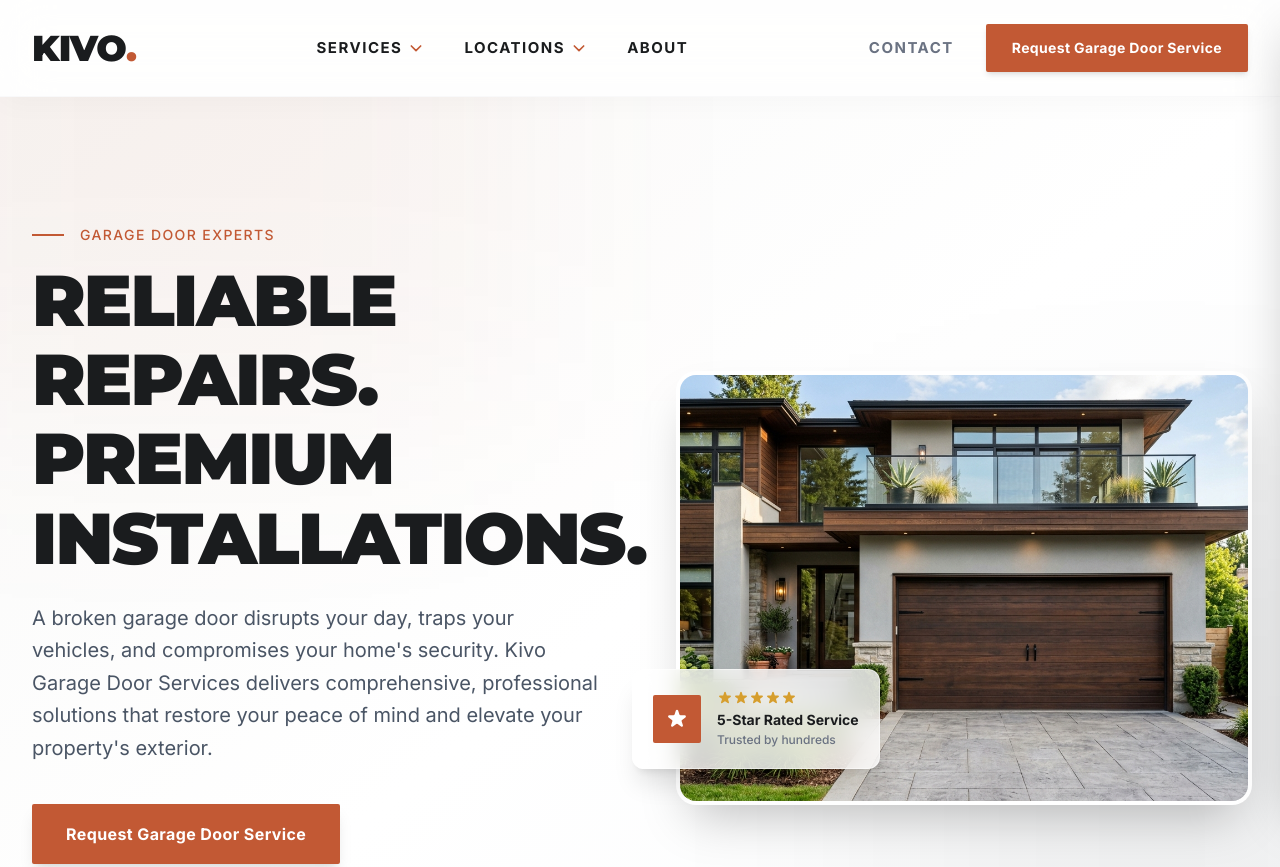
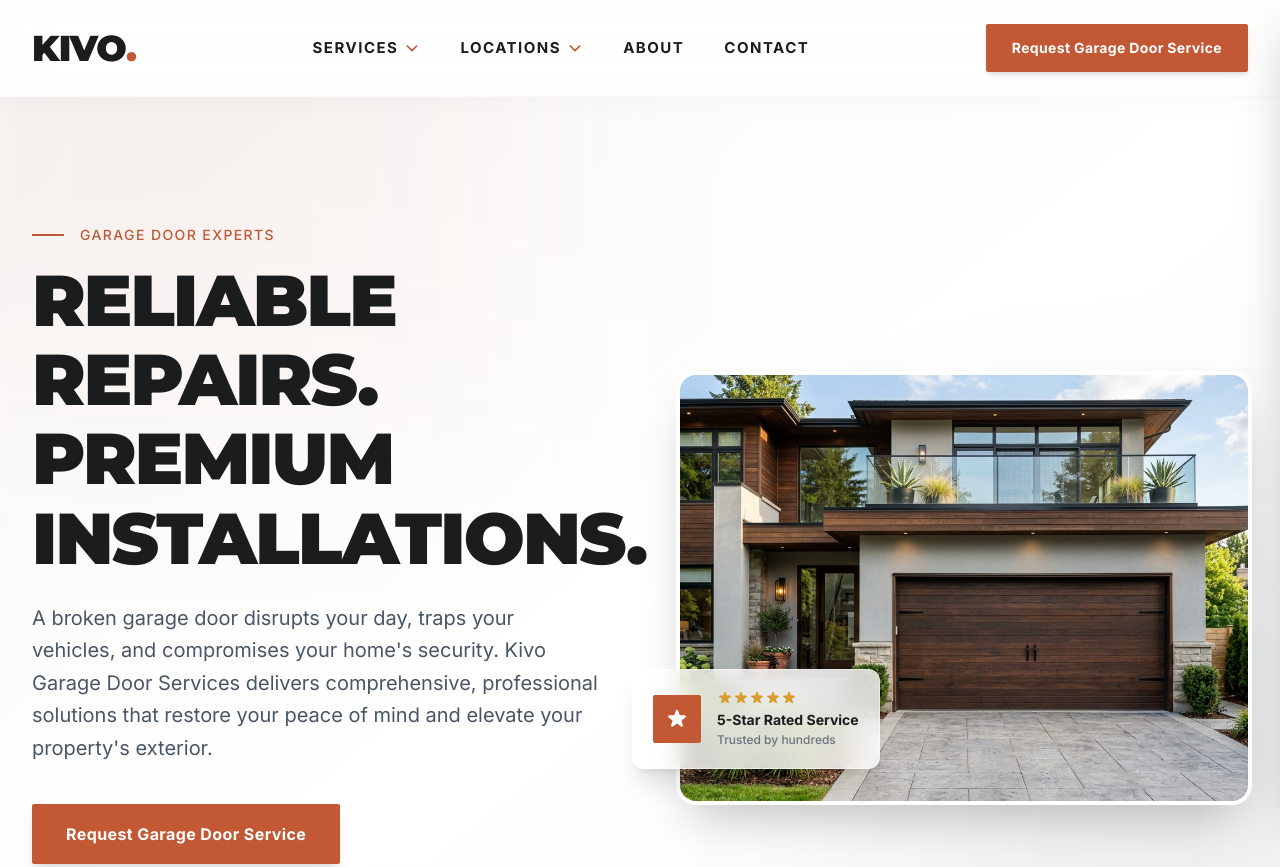
Before and after one commit to nafeestariq2022/Kivo-Garage-Door-Services, an Astro site: page / in a window 1280 px wide. Shown: the top 867 px of the page. Built offline with nearby package versions, Linux system fonts and the light colour scheme; Astro itself is replaced by a stand-in of ours.

Commit message:
Fix horizontal scroll and move Contact link

```diff
--- a/src/components/Header.astro
+++ b/src/components/Header.astro
@@ -88,14 +88,15 @@ const locations = [
         <span class="absolute bottom-[35%] left-0 w-0 h-0.5 bg-brand-accent transition-all duration-300 group-hover:w-full"></span>
       </a>
 
+      <a href="/contact" class="group relative text-brand-charcoal font-sans font-bold text-[15px] uppercase tracking-widest hover:text-brand-accent focus:outline-none transition-colors py-2 flex items-center h-full">
+        Contact
+        <span class="absolute bottom-[35%] left-0 w-0 h-0.5 bg-brand-accent transition-all duration-300 group-hover:w-full"></span>
+      </a>
+
     </nav>
 
     <!-- Desktop CTA -->
     <div class="hidden lg:flex items-center space-x-8 z-[101]">
-      <a href="/contact" class="group relative text-gray-500 font-sans font-bold text-[15px] uppercase tracking-widest hover:text-brand-charcoal focus:outline-none transition-colors">
-        Contact
-        <span class="absolute -bottom-1 left-0 w-0 h-0.5 bg-brand-charcoal transition-all duration-300 group-hover:w-full"></span>
-      </a>
       <PhoneCTA label="Call Now" class="!px-6 !py-3 !text-sm !shadow-md hover:!shadow-lg" />
     </div>
 
--- a/src/layouts/BaseLayout.astro
+++ b/src/layouts/BaseLayout.astro
@@ -33,7 +33,7 @@ const { title, description, canonical, type, image, noindex } = Astro.props;
       noindex={noindex}
     />
   </head>
-  <body class="font-sans flex flex-col min-h-screen">
+  <body class="font-sans flex flex-col min-h-screen overflow-x-hidden bg-brand-alabaster">
     <Header />
     <main class="flex-grow">
       <slot />
```
